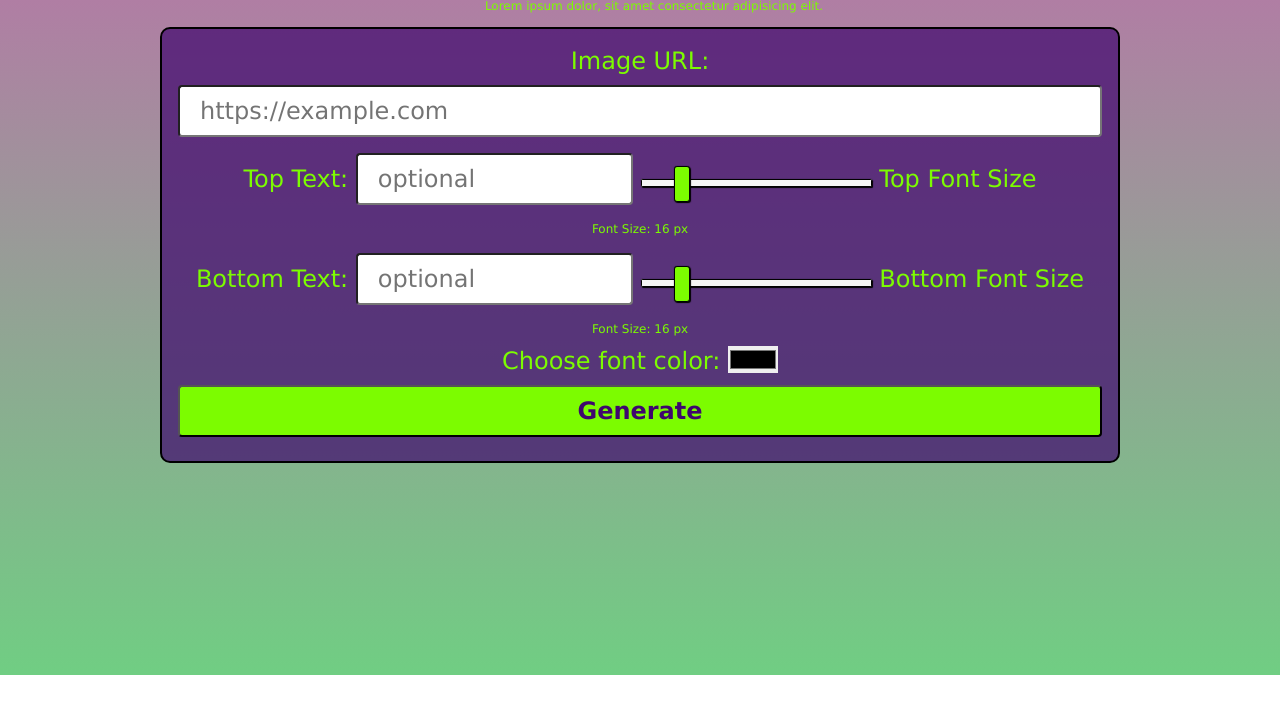
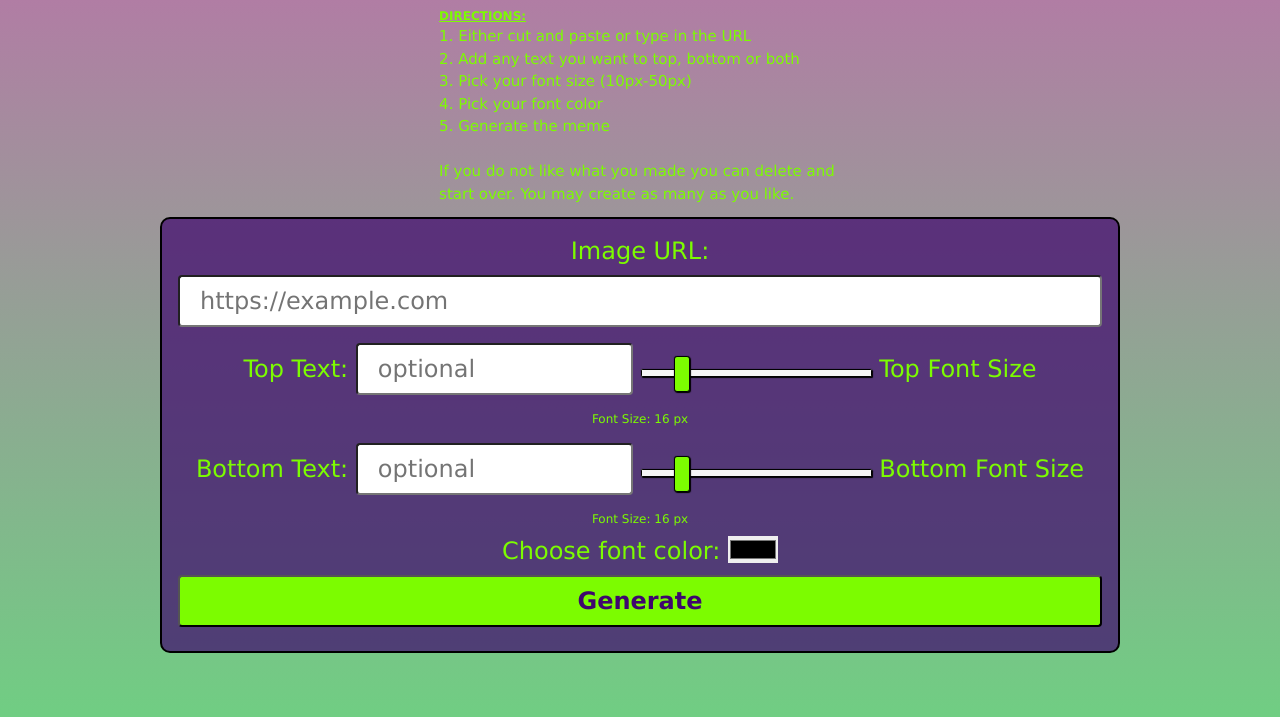
Before and after one commit to rgoshen/meme_generator, a plain HTML site: page index.html in a window 1280 px wide. Shown: the part 125-842 px from the top of the page. Before the commit the page ends 800 px from the top, so only its background shows below. Drawn offline with nearby package versions, Linux system fonts and the light colour scheme.

Commit message:
Added directions

```diff
--- a/index.html
+++ b/index.html
@@ -13,9 +13,20 @@
     <!-- Title -->
     <div id="header" class="container">
       <h1>Welcome to the Meme-Generator</h1>
-      <p>
-        Lorem ipsum dolor, sit amet consectetur adipisicing elit.
-      </p>
+      <div class="directions">
+        <p>
+          <span>DIRECTIONS:</span>
+          <ol>
+            <li>Either cut and paste or type in the URL</li>
+            <li>Add any text you want to top, bottom or both</li>
+            <li>Pick your font size (10px-50px)</li>
+            <li> Pick your font color</li>
+            <li>Generate the meme</li>
+          </ol>
+          <br>
+          If you do not like what you made you can delete and start over.  You may create as many as you like.
+        </p>
+      </div>
     </div>
     <!-- End Title -->
 
--- a/style.css
+++ b/style.css
@@ -22,10 +22,28 @@ body {
   color: lawngreen;
   text-align: center;
   margin: 1rem 0.75rem 0.75rem 2.5rem;
+  display: flex;
+  flex-direction: column;
+  justify-content: center;
 }
 
 #header h1 {
   font-size: 4rem;
+}
+
+#header p>span {
+  font-weight: 700;
+  text-decoration: underline;
+}
+
+.directions {
+  width: 35%;
+  margin: auto;
+  text-align: start;
+}
+
+.directions ol {
+  list-style-position: inside;
 }
 
 /* Input Section */
```
